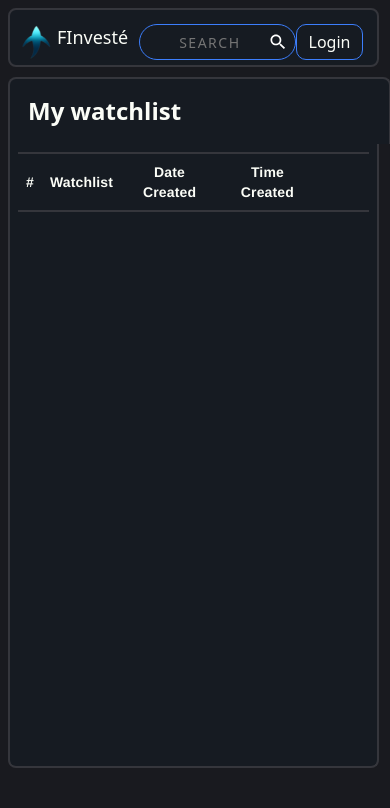
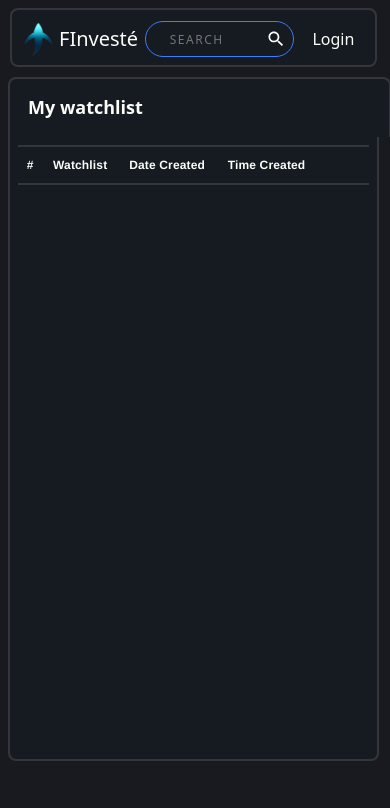
Before and after one commit to Edward-Ang/stockscreener, a Flask app: page /watchlist in a window 390 px wide. Shown: the top 808 px of the page. Run offline with Flask 3, Linux system fonts and the light colour scheme; data that the repository does not hold is empty.

Commit message:
screen2_commit

```diff
--- a/static/css/header.css
+++ b/static/css/header.css
@@ -35,6 +35,8 @@ header{
 .headerLogo{
   display: flex;
   padding-left: 4.2%;
+  justify-content: center;
+  align-items: center;
 }
 
 .headerLogo img{
--- a/static/css/main.css
+++ b/static/css/main.css
@@ -151,7 +151,7 @@ table {
   justify-content: center;
   align-items: center;
   color: var(--white);
-  margin-left: 4px;
+  margin-right: 4px;
 }
 
 .utilityBtn{
@@ -388,6 +388,7 @@ th:hover {
 }
 
 .stockLogo{
+  display: flex;
   margin-right: 8px;
   justify-content: center;
   align-items: center;
--- a/static/css/media.css
+++ b/static/css/media.css
@@ -1,5 +1,5 @@
 
-@media screen and (min-width: 370px) and (max-width: 414px){
+@media screen and (min-width: 250px) and (max-width: 480px){
   html{
     width: 96%;
   }
@@ -11,35 +11,103 @@
   }
 
   header{
-    margin: 8px 8px 10px 8px;
-    border-radius: 8px;
+    margin: 8px 10px 10px 10px;
+    border-radius: 8px 8px 8px 8px;
     height: 59px;
     width: auto;
-    padding-top: 14px;
+    padding-top: 11px;
   }
 
   .headerbar{
     height: 36px;
     display: flex;
     justify-content: space-between;
-    width: 100%;
+    width: 95.3%;
   }
 
   .headerLogo{
     display: flex;
     margin: 0;
     padding: 0;
+    width: fit-content;
   }
 
   .headerLogo img{
-    font-size: 18px;
     margin-right: 3px;
+    width: 36px;
+    height: 36px;
   }
 
   .headerbar a{
-    font-size: 18px;
+    font-size: 20px;
     text-decoration: none;
     color: var(--white);
+  }
+
+  .searchbar{
+    margin: 0;
+  }
+
+  #filterInput{
+    font-size: 12px;
+
+    &::placeholder {
+      padding-left: 0px;
+    }
+  }
+
+  .headerIcon{
+    position: relative;
+    display: inline-block;
+    text-align: center;
+    padding: 0;
+    height: max-content;
+    z-index: 1;
+    height: auto;
+  }
+
+  #dropdownButton{
+    display: block;
+    justify-content: center;
+    margin-top: 3px;
+  }
+
+  #dropdownButton i{
+    display: inline-block;
+    vertical-align: middle;
+  }
+
+  #dropdownContent{
+    display: none;
+    position: fixed;
+    right: 0;
+    list-style-type: none;
+    padding: 0;
+    margin-top: 16px;
+    margin-right: 3.3%;
+    width: 94%;
+    background-color: var(--card_black);
+    border: 2px solid var(--border_gray);
+    border-radius: 0px 0px 8px 8px;
+  }
+
+  #watchlistButton{
+    margin: 0;
+    font-size: 16px;
+    height: 36px;
+  }
+
+  #watchlistButtonLi{
+    margin-right: 0;
+  }
+
+  li{
+    margin: 5px;
+  }
+
+  #accountButton{
+    border: none;
+    font-size: 16px;
   }
 
   .bodyWrapper{
@@ -51,18 +119,80 @@
   }
 
   .rightContainer{
+    order: 1;
     width: auto;
     height: 100%;
     margin-left: 0;
-    margin-top: 10px;
+  }
+
+  .utilityHeading{
+    margin-right: 5%;
+  }
+
+  .Button{
+    width: 76px;
+    height: 35px;
+    box-shadow: none;
+    border: none;
+    color: var(--white);
+    width: fit-content;
+    background-color: #35363c00;
+  }
+
+  #saveButton{
+    padding-left: 13%;
+    border-radius: 0px;
+    border-left: 2px solid var(--border_gray);
+    box-shadow: none;
+    margin-right: 4px;
+  }
+
+  #downloadButton{
+    margin-left: 0;
+  }
+
+  #watchlistName{
+    font-size: 18px;
+  }
+
+  th, td, .stockTicker{
+    font-size: 12px;
+  }
+
+  .stockName{
+    font-size: 10px;
+  }
+
+  .stockLogo img{
+    width: 30px;
+  }
+
+  .favHead h3, #bookmarkIcon{
+    font-size: 18px;
   }
 
   .leftContainer{
+    order: 2;
     width: auto;
     height: max-content;
     display: flex;
     flex-direction: column;
     justify-content: space-between;
+    margin-top: 10px;
+  }
+
+  .filterPopup, .savePopup, .confirmPopup {
+    width: 100%;
+    height: fit-content;
+  }
+
+  .filterPopup{
+    height: 98%;
+  }
+
+  ::-webkit-scrollbar {
+    width: 5px;
+    height: 5px;
   }
 
 }
```
Also changed, not shown: other parts of static/css/header.css (+32 -2 lines), static/script/header.js (+33 -0 lines), templates/index.html (+6 -3 lines).
